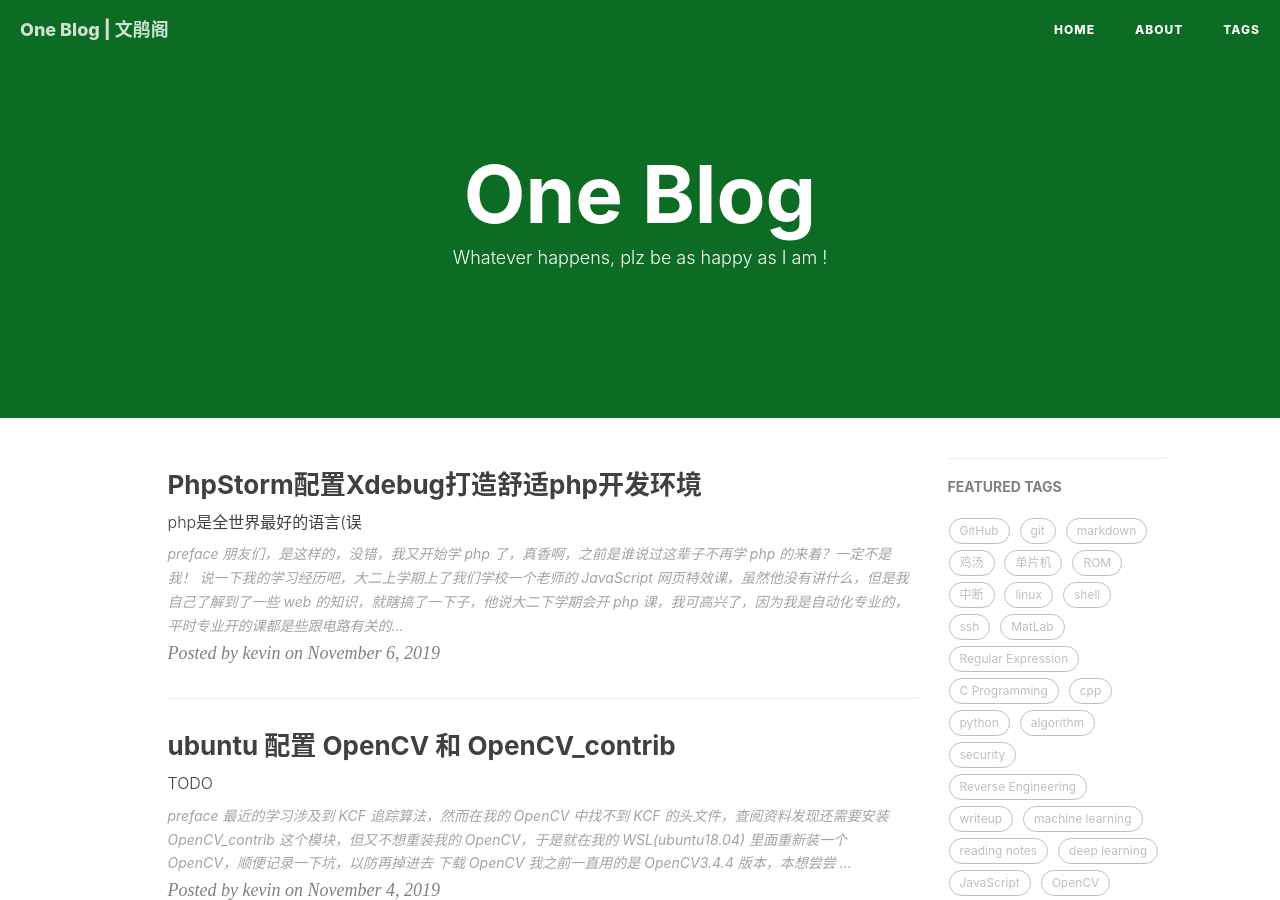
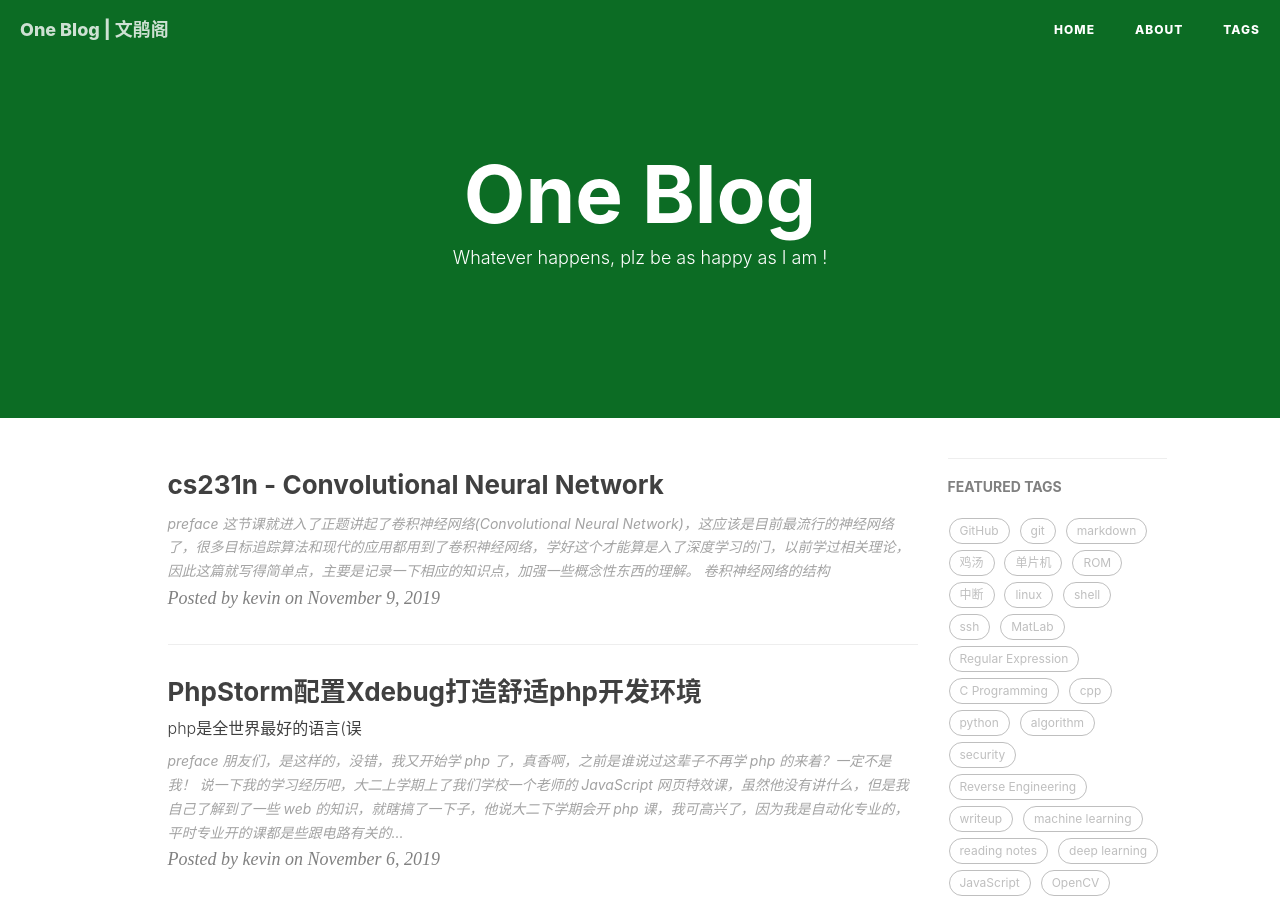
Before and after one commit to yarkable/yarkable.github.io, a Jekyll site: the page built from index.html, in a window 1280 px wide and 900 px high. Built offline with Jekyll 4.4.1, drawn with Linux system fonts in a browser that asks for light colours; nearby versions of some CDN libraries; the list of posts is cut into pages by our own code; comment, search, counter and statistics services are not loaded; some of the changed text lies outside the part shown.

Commit message:
upload new post

```diff
--- /dev/null
+++ b/_posts/2019-11-09-cs231n - Convolutional Neural Network.md
@@ -0,0 +1,26 @@
+---
+layout: post
+title: cs231n - Convolutional Neural Network
+subtitle:
+date: 2019-11-09
+author: kevin
+header-img: img/green-bg.jpg
+catalog: true
+tags:
+    - deep learning
+    - reading notes
+---
+
+
+
+
+
+## preface
+
+
+
+这节课就进入了正题讲起了卷积神经网络(Convolutional Neural Network)，这应该是目前最流行的神经网络了，很多目标追踪算法和现代的应用都用到了卷积神经网络，学好这个才能算是入了深度学习的门，以前学过相关理论，因此这篇就写得简单点，主要是记录一下相应的知识点，加强一些概念性东西的理解。
+
+
+
+## 卷积神经网络的结构
```
Also changed, not shown: _posts/2019-11-04-ubuntu 配置 OpenCV 和 OpenCV_contrib.md (renamed from _posts/2019-11-4-ubuntu 配置 OpenCV 和 OpenCV_contrib.md, +1 -1 lines), _posts/2019-11-06-PhpStorm配置Xdebug打造舒适php开发环境.md (renamed from _posts/2019-11-6-PhpStorm配置Xdebug打造舒适php开发环境.md, +1 -1 lines).
